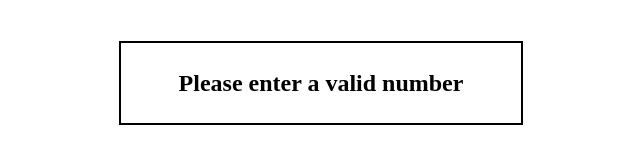
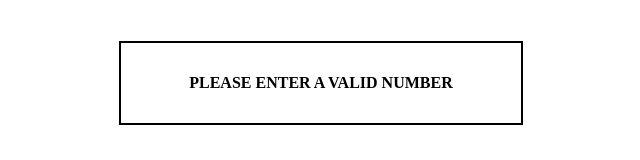
Before and after one commit to aeiou-sudo/Roman-Numeral-Converter, a plain HTML site: page index.html in a window 1280 px wide. Both pictures are taken after typing "Sample" into the empty fields and a click on the button "CONVERT". Shown: the part 612-772 px from the top of the page, without its empty margins (319-959 px from the left). Drawn offline with Linux system fonts and the light colour scheme.

Commit message:
minor change for the output h2 tag -  made the font size 1rem to provide more visual neatness

```diff
--- a/style.css
+++ b/style.css
@@ -57,6 +57,10 @@ body {
   justify-content: center;
   align-items: center;
 }
+.result h2 {
+  font-size: 1rem;
+  text-transform: uppercase;
+}
 .logo {
   width: 200px;
   object-fit: cover;
```
